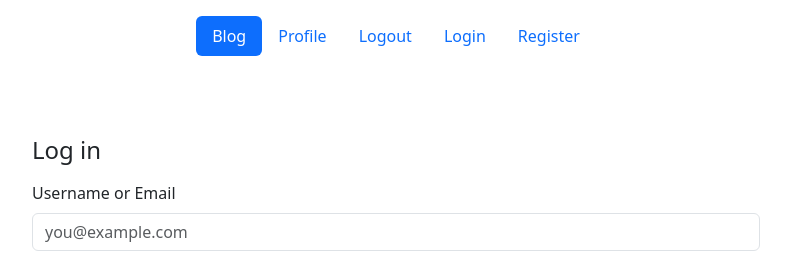
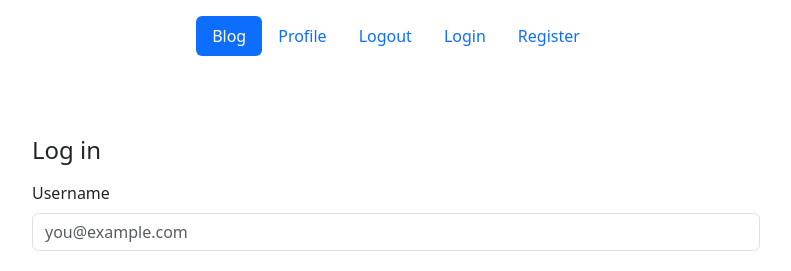
Before and after one commit to aMadAlien/blog-app-react, a React (Create React App) app: page /login in a window 1280 px wide. Shown: the top 271 px of the page, without its empty margins (244-1035 px from the left). Built offline with nearby package versions, Linux system fonts and the light colour scheme.

Commit message:
feature: created request for login

```diff
--- a/src/pages/Auth/Login/index.js
+++ b/src/pages/Auth/Login/index.js
@@ -1,21 +1,33 @@
+import axiosInstance from "../../../config/axios";
 
 const Login = () => {
+
+  const handleSubmit = e => {
+    e.preventDefault();
+    axiosInstance.post('/auth/login', {
+      username: e.target.username.value,
+      password: e.target.password.value
+    })
+    .then(res => localStorage.setItem('access_token', res.data.access_token) )
+    .catch(e => console.error(e))
+  }
+
   return (
     <div className="row g-5 mt-3">
       <div className="col-md-7 col-lg-8 mx-auto">
         <h4 className="mb-3">Log in </h4>
-        <form className="needs-validation">
+        <form onSubmit={handleSubmit} className="needs-validation">
           <div className="row g-3">
             <div className="col-12">
-              <label for="email" className="form-label">Username or Email</label>
-              <input type="text" className="form-control" id="username-email" placeholder="you@example.com" required />
+              <label htmlFor="username" className="form-label">Username</label>
+              <input type="text" className="form-control" id="username" placeholder="you@example.com" required />
               <div className="invalid-feedback">
-                Please enter your username or email address.
+                Please enter your username.
               </div>
             </div>
             <div className="col-12">
-              <label for="address" className="form-label">Password</label>
-              <input type="password" className="form-control" id="address" placeholder="5RjeG4fc7y" minLength="8" maxLength="24" required />
+              <label htmlFor="password" className="form-label">Password</label>
+              <input type="password" className="form-control" id="password" placeholder="5RjeG4fc7y" minLength="8" maxLength="24" required />
               <div className="invalid-feedback">
                 Please enter your password.
               </div>
```
